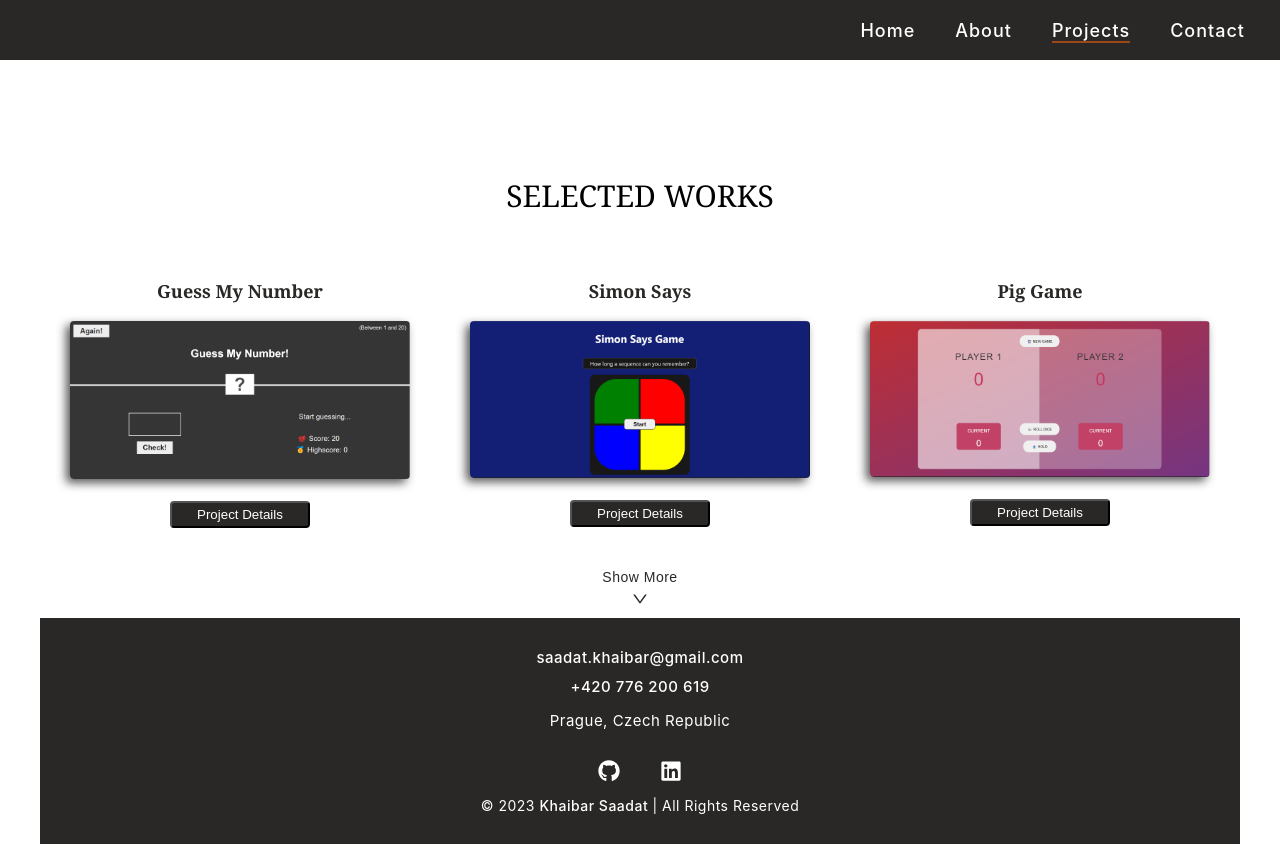
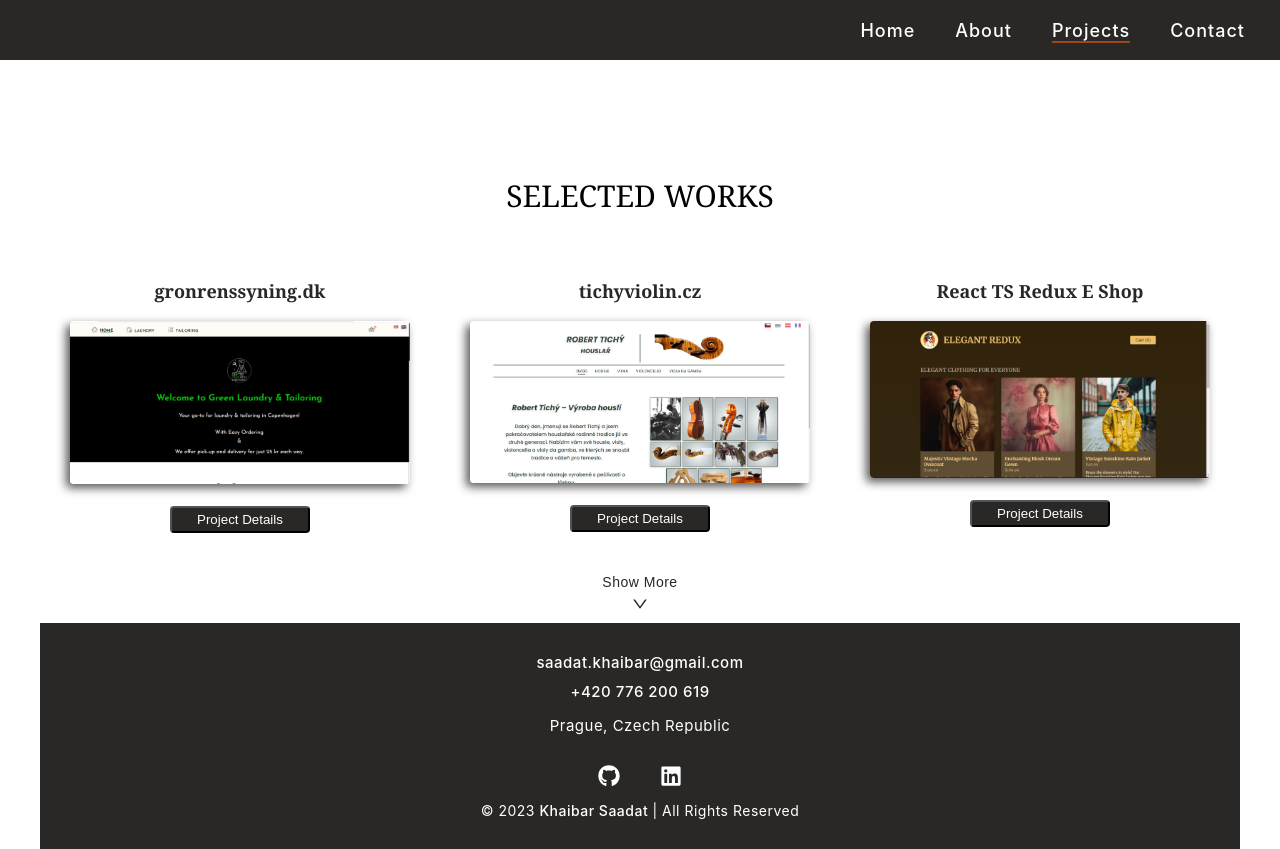
Before and after one commit to khybe/my-portfolio-2.0, a React (Create React App) app: page /my-work in a window 1280 px wide. Built offline with nearby package versions, Linux system fonts and the light colour scheme.

Commit message:
Add two new projects (gronrenssyning.dk and tichyviolin.cz) and restructured projectData.js

```diff
--- a/src/components/work/projectsData.js
+++ b/src/components/work/projectsData.js
@@ -1,47 +1,63 @@
 // Import images for each project
+import gronRensSyningImage from "../../assets/gronrenssyning.png";
+import tichyViolinImage from "../../assets/tichyviolin.png";
+import eShopImage from "../../assets/react-ts-redux-e-shop.png";
+import todoAppImage from "../../assets/todoApp.png";
+import yourplaceImage from "../../assets/yourplace.png";
 import guessMyNumberImage from "../../assets/guessMyNumber.png";
+import pigGameImage from "../../assets/pigGame.png";
 import simonSaysImage from "../../assets/simonSays.png";
-import pigGameImage from "../../assets/pigGame.png";
-import yourplaceImage from "../../assets/yourplace.png";
-import todoAppImage from "../../assets/todoApp.png";
-import eShopImage from "../../assets/react-ts-redux-e-shop.png";
 
 // Data for different projects
 export const projectsData = [
   {
     id: "p1",
-    title: "Guess My Number",
-    image: guessMyNumberImage,
-    description: `Is an online game where players try to guess a randomly generated number in the fewest number of attempts possible.
-       It is a simple yet engaging game that can be played alone or with friends.`,
-    githubLink: "https://github.com/khybe/guess-my-number",
-    projectLink: "https://guess-my-number-eight-plum.vercel.app/",
-    toolSet: ["HTML", "CSS", "JavaScript", "React"],
+    title: "gronrenssyning.dk",
+    image: gronRensSyningImage,
+    description:
+      "Developed a comprehensive and responsive MERN stack app for a laundry and tailoring business, featuring seamless order management, secure user/admin interfaces with multilingual support, and dynamic order confirmation emails using NodeMailer.",
+    projectLink: "https://groenrenssyning.dk/",
+    toolSet: [
+      "HTML",
+      "CSS",
+      "JavaScript",
+      "React.js",
+      "Node.js",
+      "Express.js",
+      "MongoDB",
+      "NodeMailer",
+      "React API Context",
+    ],
   },
   {
     id: "p2",
-    title: "Simon Says",
-    image: simonSaysImage,
-    description: `A simple interactive game built using Javascript and React.js, where the computer plays a sequence that the user must remember.
-      The game can improve cognitive skills such as working memory and attention.`,
-    githubLink: "https://github.com/khybe/Simon-says",
-    projectLink: "https://simon-says-orcin.vercel.app/",
-    toolSet: ["HTML", "CSS", "SCSS", "JavaScript", "React"],
+    title: "tichyviolin.cz",
+    image: tichyViolinImage,
+    description:
+      "Craftsmanship portfolio website in four languages (Czech, English, Spanish, French), showcasing the client's violin-making expertise and heritage. Implemented a responsive design to ensure optimal viewing experience across devices.",
+    projectLink: "https://tichyviolin.cz/",
+    githubLink: "https://github.com/khybe/tichy-violin-craftsman-portfolio",
+    toolSet: ["HTML", "CSS", "JavaScript", "React.js"],
   },
   {
     id: "p3",
-    title: "Pig Game",
-    image: pigGameImage,
-    description: `A simple dice game where players roll a die and accumulate points, but risk losing all points for the turn if they roll a
-      1. The winner is the first to reach 100 points.
-      2. It's a jeopardy game where players make decisions on whether to risk previous gains for greater gains by rolling again.`,
-    githubLink: "https://github.com/khybe/pig-game",
-    projectLink: "https://pig-game-bay.vercel.app/",
-    toolSet: ["HTML", "CSS", "JavaScript", "React"],
+    title: "React TS Redux E Shop",
+    image: eShopImage,
+    description: `Dive into a feature-rich E-Commerce web app built with React, TypeScript, and Redux for efficient state management. Explore a seamless shopping experience, dynamic UIs, and cutting-edge technologies for an enhanced online presence.`,
+    githubLink: "https://github.com/khybe/react-ts-redux-e-shop-tutorial",
+    toolSet: ["HTML", "CSS", "JavaScript", "React", "TypeScript", "Redux"],
+  },
+  {
+    id: "p4",
+    title: "Todo App",
+    image: todoAppImage,
+    description: `Practice project: a powerful ToDo App using TypeScript. Offers seamless task management with dynamic task addition and deletion. Experience real-world TypeScript application and Context API for effective state management, enhancing your development skills.`,
+    githubLink: "https://github.com/khybe/todo-react-ts-guide",
+    toolSet: ["HTML", "CSS", "JavaScript", "React", "TypeScript"],
   },
 
   {
-    id: "p4",
+    id: "p5",
     title: "Your Place",
     image: yourplaceImage,
     description: `Your Place is a feature-rich full-stack app offering seamless user experience with user controls, key CRUD operations, AWS S3 for image storage, and integrated Google Maps for location visualization.`,
@@ -59,19 +75,34 @@ export const projectsData = [
     ],
   },
   {
-    id: "p5",
-    title: "Todo App",
-    image: todoAppImage,
-    description: `Practice project: a powerful ToDo App using TypeScript. Offers seamless task management with dynamic task addition and deletion. Experience real-world TypeScript application and Context API for effective state management, enhancing your development skills.`,
-    githubLink: "https://github.com/khybe/todo-react-ts-guide",
-    toolSet: ["HTML", "CSS", "JavaScript", "React", "TypeScript"],
+    id: "p6",
+    title: "Guess My Number",
+    image: guessMyNumberImage,
+    description: `Is an online game where players try to guess a randomly generated number in the fewest number of attempts possible.
+       It is a simple yet engaging game that can be played alone or with friends.`,
+    githubLink: "https://github.com/khybe/guess-my-number",
+    projectLink: "https://guess-my-number-eight-plum.vercel.app/",
+    toolSet: ["HTML", "CSS", "JavaScript", "React"],
   },
   {
-    id: "p6",
-    title: "React TS Redux E Shop",
-    image: eShopImage,
-    description: `Dive into a feature-rich E-Commerce web app built with React, TypeScript, and Redux for efficient state management. Explore a seamless shopping experience, dynamic UIs, and cutting-edge technologies for an enhanced online presence.`,
-    githubLink: "https://github.com/khybe/react-ts-redux-e-shop-tutorial",
-    toolSet: ["HTML", "CSS", "JavaScript", "React", "TypeScript", "Redux"],
+    id: "p7",
+    title: "Pig Game",
+    image: pigGameImage,
+    description: `A simple dice game where players roll a die and accumulate points, but risk losing all points for the turn if they roll a
+      1. The winner is the first to reach 100 points.
+      2. It's a jeopardy game where players make decisions on whether to risk previous gains for greater gains by rolling again.`,
+    githubLink: "https://github.com/khybe/pig-game",
+    projectLink: "https://pig-game-bay.vercel.app/",
+    toolSet: ["HTML", "CSS", "JavaScript", "React"],
+  },
+  {
+    id: "p8",
+    title: "Simon Says",
+    image: simonSaysImage,
+    description: `A simple interactive game built using Javascript and React.js, where the computer plays a sequence that the user must remember.
+      The game can improve cognitive skills such as working memory and attention.`,
+    githubLink: "https://github.com/khybe/Simon-says",
+    projectLink: "https://simon-says-orcin.vercel.app/",
+    toolSet: ["HTML", "CSS", "SCSS", "JavaScript", "React"],
   },
 ];
```
Also changed, not shown: src/assets/gronrenssyning.png (added), src/assets/tichyviolin.png (added).
